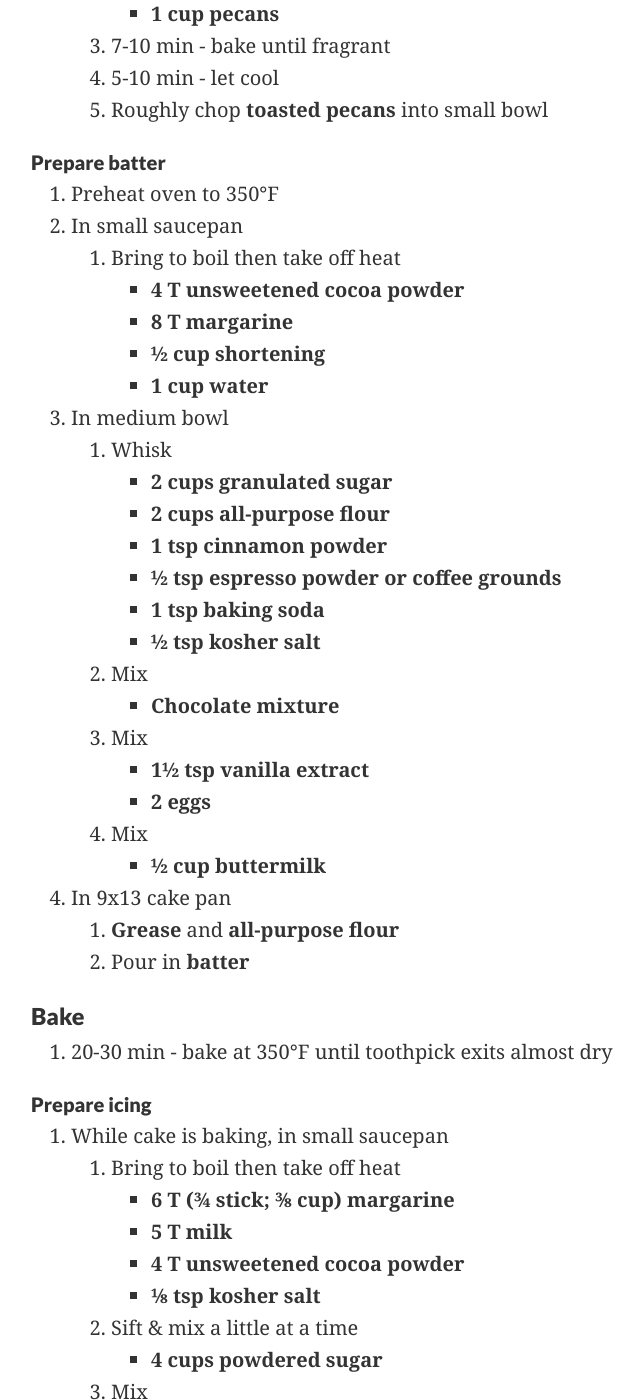
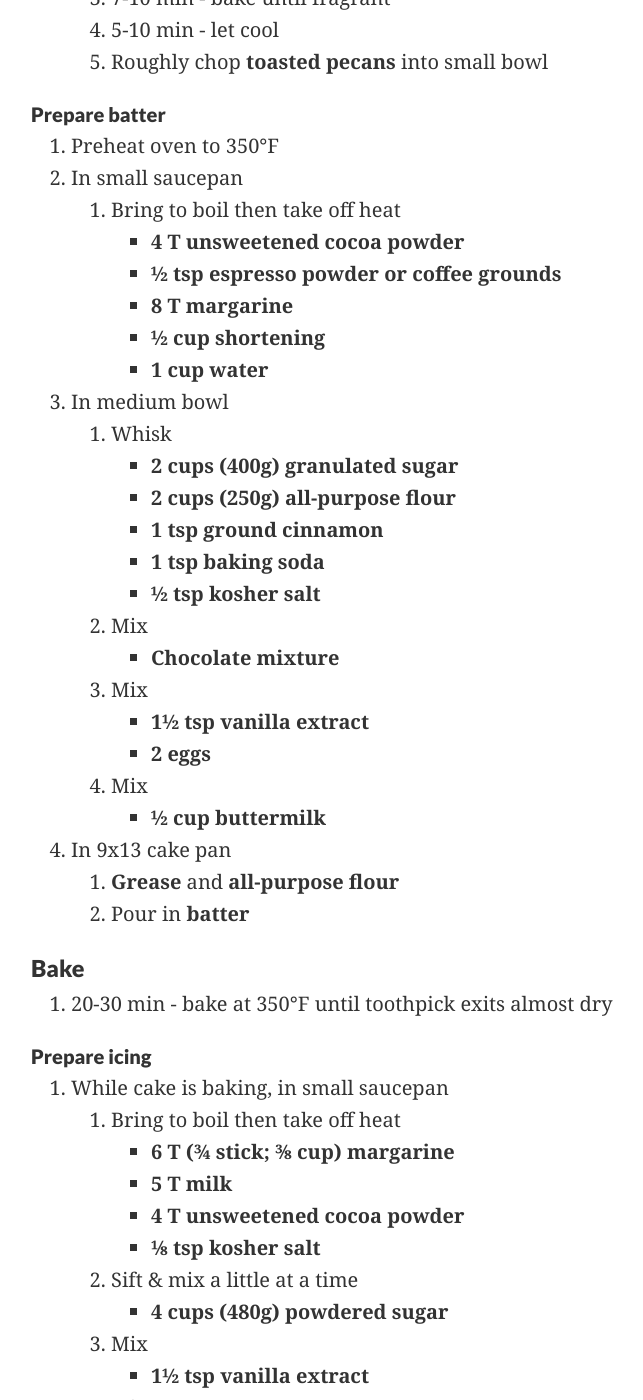
Before and after one commit to bradleyoesch/bradleyoesch.github.io, a Jekyll site: the page built from recipes/chocolate-sheath-cake/index.md, in a window 1280 px wide and 1400 px high, scrolled down 2385 px. Shown: the whole window, without its empty margins (109-752 px from the left). Built offline with Jekyll 4.4.1, drawn with Linux system fonts in a browser that asks for light colours; some web fonts are replaced; our own code applies the rules of GitHub Pages for plain Markdown files; some of the changed text lies outside the part shown.

Commit message:
add chocoloate sheath cake

```diff
--- a/recipes/chocolate-sheath-cake/index.md
+++ b/recipes/chocolate-sheath-cake/index.md
@@ -17,15 +17,15 @@
 
 #### Cake
 
-- 4 T (20g) **unsweetened cocoa powder**
+- 4 T (32g) **unsweetened cocoa powder**
+- ½ tsp **espresso powder or coffee grounds**
 - 8 T (1 stick; ½ cup) **margarine** (~80% fat)
 - ½ cup **shortening**
 - 1 cup **water**
 - 2 cups (400g) **granulated sugar**
 - 2 cups (250g) **all-purpose flour**
-- 1 tsp **cinnamon powder**
+- 1 tsp **ground cinnamon**
 - 1 tsp **baking soda**
-- ½ tsp **espresso powder or coffee grounds**
 - ½ tsp **kosher salt**
 - 1½ tsp **vanilla extract**
 - 2 **large eggs**, room temperature
@@ -80,15 +78,15 @@
 1. In small saucepan
     1. Bring to boil then take off heat
         - **4 T unsweetened cocoa powder**
+        - **½ tsp espresso powder or coffee grounds**
         - **8 T margarine**
         - **½ cup shortening**
         - **1 cup water**
 1. In medium bowl
     1. Whisk
-        - **2 cups granulated sugar**
-        - **2 cups all-purpose flour**
-        - **1 tsp cinnamon powder**
-        - **½ tsp espresso powder or coffee grounds**
+        - **2 cups (400g) granulated sugar**
+        - **2 cups (250g) all-purpose flour**
+        - **1 tsp ground cinnamon**
         - **1 tsp baking soda**
         - **½ tsp kosher salt**
     1. Mix
@@ -115,7 +113,7 @@
         - **4 T unsweetened cocoa powder**
         - **⅛ tsp kosher salt**
     1. Sift & mix a little at a time
-        - **4 cups powdered sugar**
+        - **4 cups (480g) powdered sugar**
     1. Mix
         - **1½ tsp vanilla extract**
     1. Mix
```
Also changed, not shown: other parts of recipes/chocolate-sheath-cake/index.md (+1 -3 lines).
